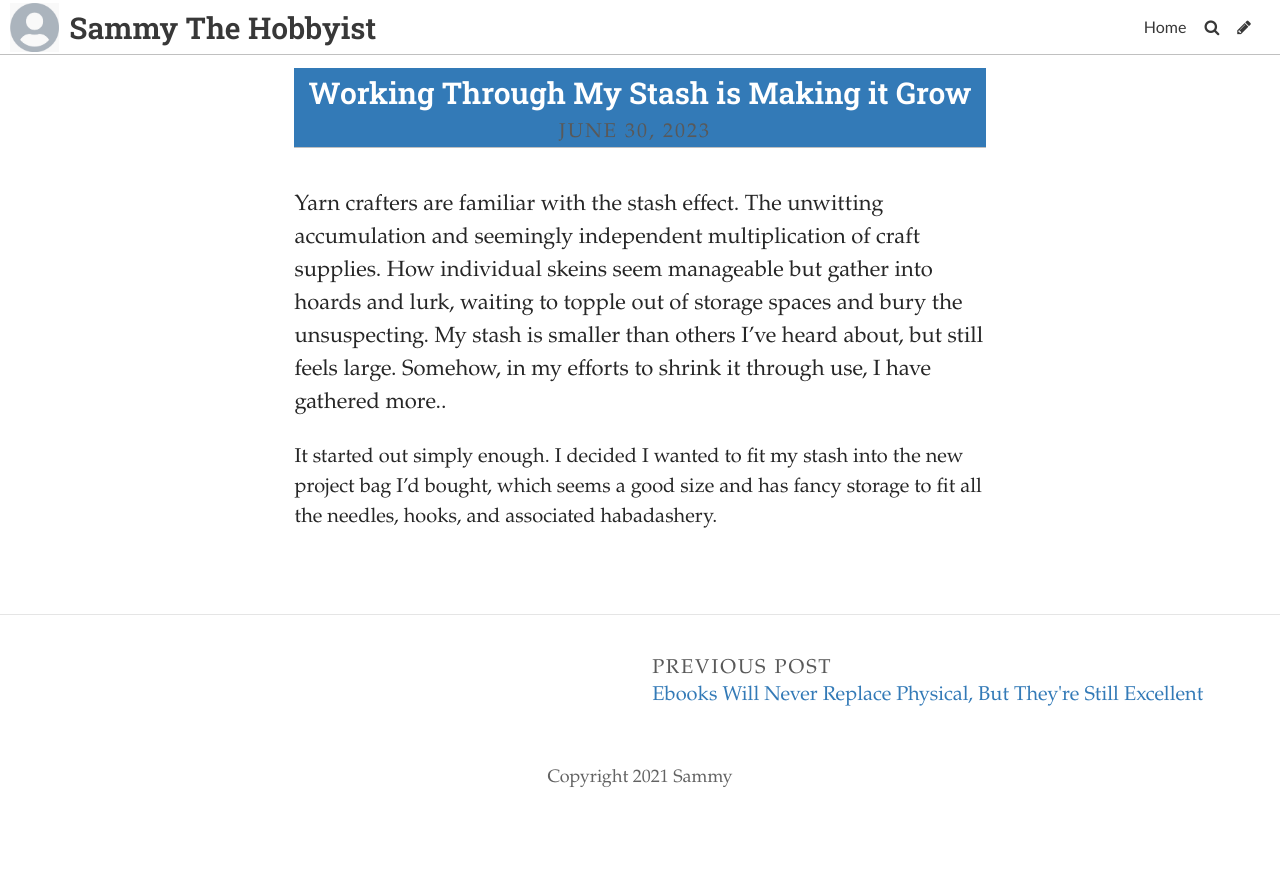
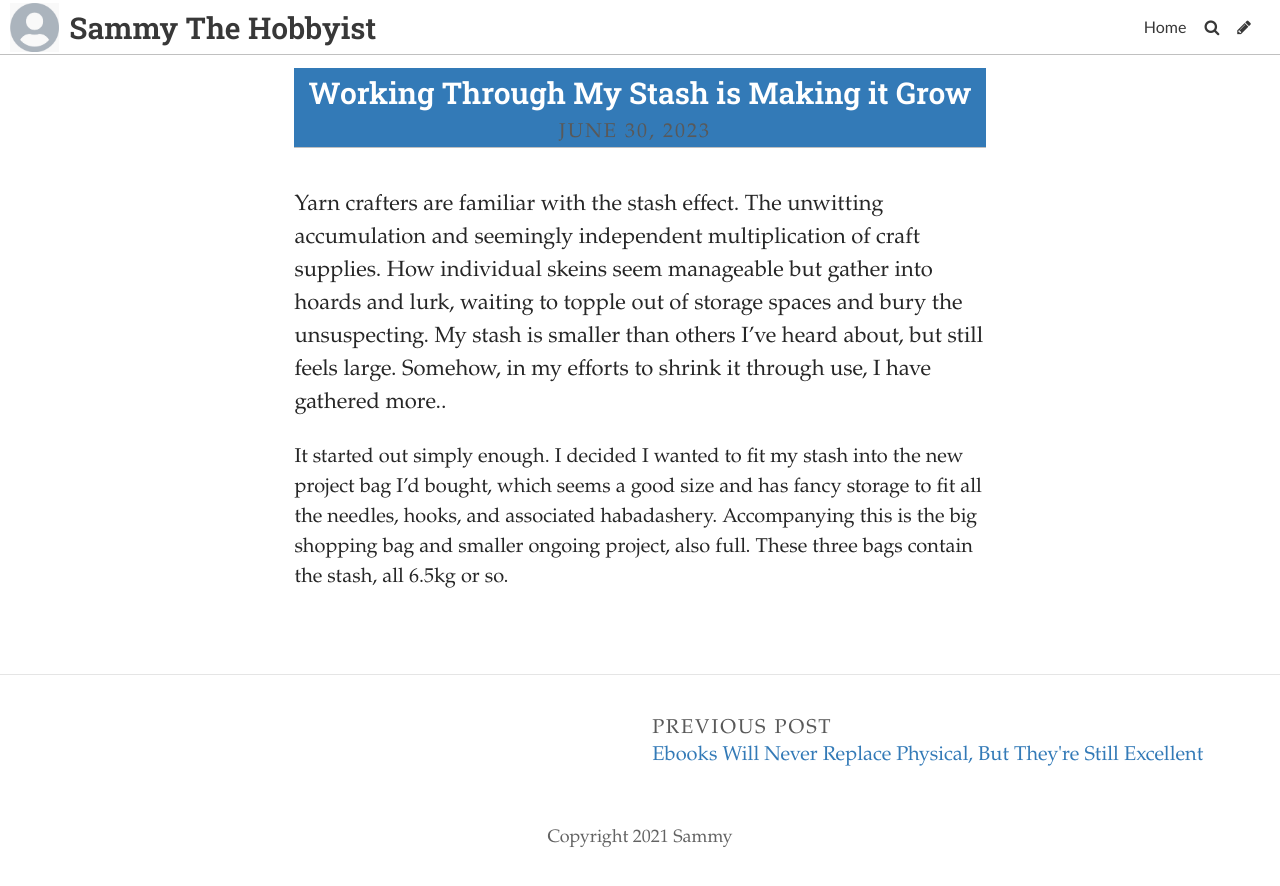
Before and after one commit to SammySpinsAYarn/Blog, a Jekyll site: the page built from _posts/2023-06-22-what-shall-i-write-about.md, in a window 1280 px wide. Shown: the top 886 px of the page. Built offline with Jekyll 4.4.1, drawn with Linux system fonts in a browser that asks for light colours; some web fonts are replaced.

Commit message:
Update Post “2023-06-22-what-shall-i-write-about”

```diff
--- a/_posts/2023-06-22-what-shall-i-write-about.md
+++ b/_posts/2023-06-22-what-shall-i-write-about.md
@@ -7,4 +7,4 @@ comments: false
 ---
 Yarn crafters are familiar with the stash effect. The unwitting accumulation and seemingly independent multiplication of craft supplies. How individual skeins seem manageable but gather into hoards and lurk, waiting to topple out of storage spaces and bury the unsuspecting. My stash is smaller than others I've heard about, but still feels large. Somehow, in my efforts to shrink it through use, I have gathered more..
 
-I﻿t started out simply enough. I decided I wanted to fit my stash into the new project bag I'd bought, which seems a good size and has fancy storage to fit all the needles, hooks, and associated habadashery.
+I﻿t started out simply enough. I decided I wanted to fit my stash into the new project bag I'd bought, which seems a good size and has fancy storage to fit all the needles, hooks, and associated habadashery. Accompanying this is the big shopping bag and smaller ongoing project, also full. These three bags contain the stash, all 6.5kg or so.
```
